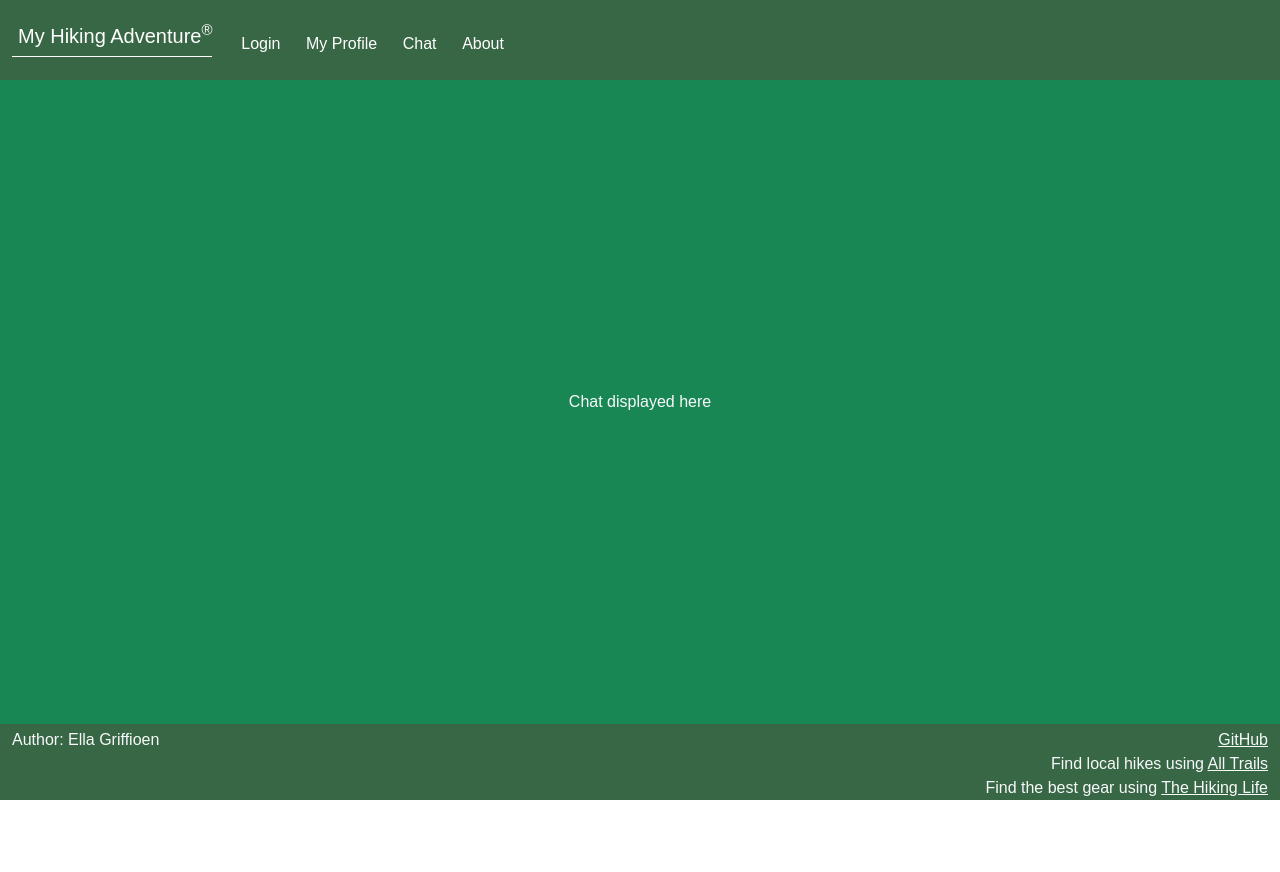
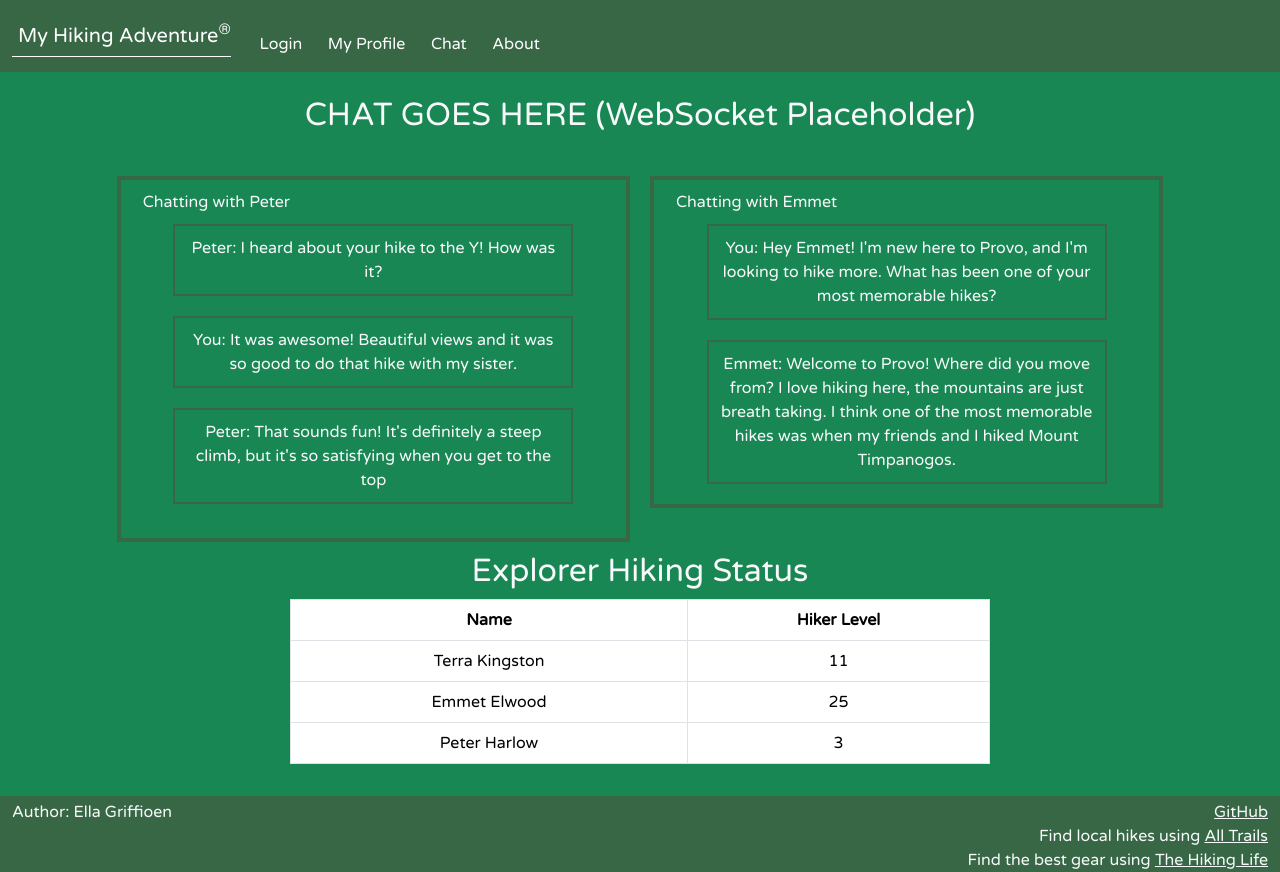
Before and after one commit to egriffioen/startup, a React (Vite) app: page /chat in a window 1280 px wide. Before the commit the page ends 800 px from the top, so only its background shows below. Built offline with nearby package versions, Linux system fonts and the light colour scheme.

Commit message:
about page ported to react. Chat ported except for styling issues with score table

```diff
--- a/index.html
+++ b/index.html
@@ -5,6 +5,9 @@
     <link rel="icon" href="/favicon.ico" />
     <meta name="viewport" content="width=device-width, initial-scale=1" />
     <meta name="theme-color" content="#000000" />
+    <link rel="preconnect" href="https://fonts.googleapis.com">
+    <link rel="preconnect" href="https://fonts.gstatic.com" crossorigin>
+    <link href="https://fonts.googleapis.com/css2?family=Varela+Round&display=swap" rel="stylesheet">
 
     <title>My Hiking Adventure</title>
   </head>
--- a/about.css
+++ b/src/about/about.css
@@ -1,7 +1,3 @@
-footer .hikinglinks {
-    float: right;
-}
-
 header .username {
     text-align: end;
 }
--- a/src/about/about.jsx
+++ b/src/about/about.jsx
@@ -1,9 +1,25 @@
 import React from 'react';
+import './about.css';
 
 export function About() {
   return (
-    <main className='container-fluid bg-success text-center'>
-      <div>About displayed here</div>
+    <main className="container-fluid bg-success text-center mt-5 pt-5 pb-3">
+      <h1>My Hiking Adventure</h1>
+      <div className="container-fluid pt-4 row justify-content-center align-items-center">
+        <div id="picture" className="picture-box col-md-5"><img className="img-fluid rounded" width="400px" src="https://images.pexels.com/photos/1083515/pexels-photo-1083515.jpeg?auto=compress&cs=tinysrgb&w=800" alt="Forest Image" /></div>
+            <p className="col-md-5 ">
+                My hiking adventure is an interactive web program that allows you to connect to this beautiful world. You can
+                document your adventures, just like the explorers of the past. Track your progress as you complete higher difficulty
+                hikes, and never forgot the precious memories you made along the way.
+            </p>
+      </div>
+      <div className="container-fluid pt-4 row justify-content-center align-items-center">
+            <p class="col-md-4">
+                You can also connect with your friends, see them progress, and chat about your most recent adventure or favorite
+                hiking gear. With this app, the world is yours.
+            </p>
+        <div id="picture-quote" className="picture-box col-md-4"><img className="img-fluid rounded" width="300px" src="https://live.staticflickr.com/65535/49679703881_5174a61842_o.jpg" alt="Hiking quote" /></div>
+      </div>
     </main>
   );
 }
--- a/src/app.css
+++ b/src/app.css
@@ -41,11 +41,6 @@
     justify-content: space-around;
   }
 
-
-  footer {
-    flex: 0 30px;
-  }
-
   menu {
     flex: 1;
     display: flex;
--- a/src/app.jsx
+++ b/src/app.jsx
@@ -46,7 +46,7 @@
         <Route path='*' element={<NotFound />} />
     </Routes>
 
-    <footer className="footer">
+    <footer className="footer bg-dark-green text-light">
       <div className="container-fluid mt-1 mb-2">
         <span className="text-reset">Author: Ella Griffioen</span>
         <a className="text-reset hikinglinks" href="https://github.com/egriffioen/startup">GitHub</a>
@@ -60,7 +60,7 @@
         </div>
       </div>
     </footer>
-    {/*<script src="https://cdn.jsdelivr.net/npm/bootstrap@5.3.0/dist/js/bootstrap.bundle.min.js"></script>*/}
+    <script src="https://cdn.jsdelivr.net/npm/bootstrap@5.3.0/dist/js/bootstrap.bundle.min.js"></script>
   </div>
   </BrowserRouter>
   );
--- a/chat.css
+++ b/src/chat/chat.css
@@ -1,10 +1,8 @@
-footer .hikinglinks {
-    float: right;
-}
-
 main .hikerscoretable {
     max-width: 700px;
     padding: 20px;
+    background-color: #386746; /* Dark green color */
+    color: white;
 }
 
 main .messageborder{
@@ -30,3 +28,8 @@
     font-weight: 400;
     font-style: normal;
 }
+
+.bg-dark-green {
+    background-color: #386746; /* Dark green color */
+    color: white;
+}
--- a/src/chat/chat.jsx
+++ b/src/chat/chat.jsx
@@ -1,9 +1,59 @@
 import React from 'react';
+import './chat.css';
 
 export function Chat() {
   return (
-    <main className='container-fluid bg-success text-center'>
-      <div>Chat displayed here</div>
+    <main className="container-fluid bg-success text-center mt-5 pt-5 pb-3">
+      <h2>CHAT GOES HERE (WebSocket Placeholder)</h2>
+      <div className="container-fluid pt-4 row d-flex justify-content-center align-items-start">
+        <div className="container row col-md-5 chatborder d-flex justify-content-center align-items-center pb-4">
+          <span className="chatheader">Chatting with Peter</span>
+          <p className="container messageborder">
+            Peter: I heard about your hike to the Y! How was it?
+          </p>
+          <p className="container messageborder">
+            You: It was awesome! Beautiful views and it was so good to do that hike with my sister.
+          </p>
+          <p className="container messageborder">
+            Peter: That sounds fun! It's definitely a steep climb, but it's so satisfying when you get to the top
+          </p>
+        </div>
+        <div className="container row col-md-5 chatborder d-flex justify-content-center align-items-center">
+          <span className="chatheader">Chatting with Emmet</span>
+          <p className="container messageborder">
+            You: Hey Emmet! I'm new here to Provo, and I'm looking to hike more. What has been one of your most
+            memorable hikes?
+          </p>
+          <p className="container messageborder">
+            Emmet: Welcome to Provo! Where did you move from? I love hiking here, the mountains are just breath taking.
+            I think one of the most memorable hikes was when my friends and I hiked Mount Timpanogos.
+          </p>
+        </div>
+      </div>
+
+      <h2>Explorer Hiking Status</h2>
+        <table className="table table-bordered text-white container hikerscoretable">
+          <thead className="bg-dark-green" >
+            <tr>
+              <th>Name</th>
+              <th>Hiker Level</th>
+            </tr>
+          </thead>
+          <tbody>
+            <tr>
+              <td>Terra Kingston</td>
+              <td>11</td>
+            </tr>
+            <tr>
+              <td>Emmet Elwood</td>
+              <td>25</td>
+            </tr>
+            <tr>
+              <td>Peter Harlow</td>
+              <td>3</td>
+            </tr>
+          </tbody>
+        </table>
     </main>
   );
 }
```
Also changed, not shown: chat.html (deleted, +0 -125 lines).
